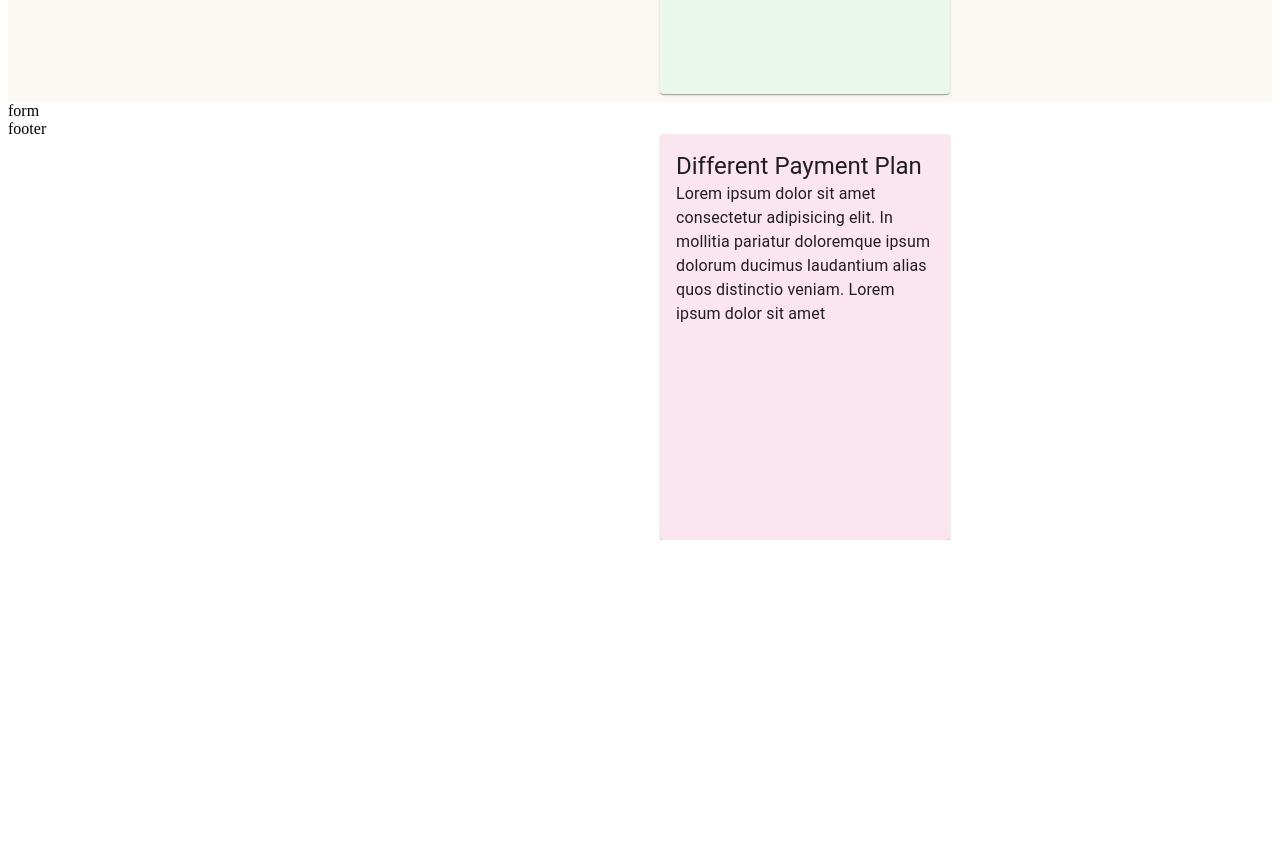
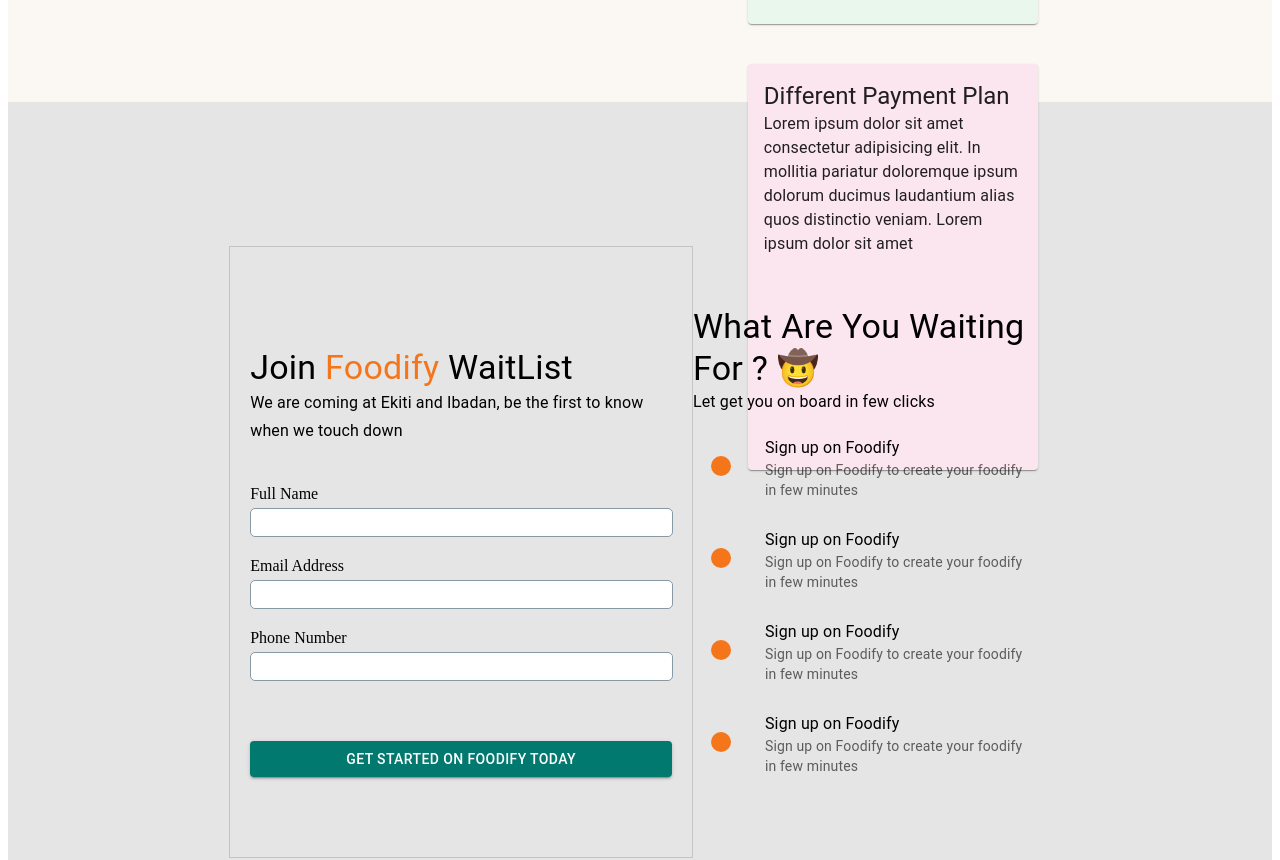
Before and after one commit to Flywox-Studio/Foodify, a React (Vite) app: page / in a window 1280 px wide. Shown: the part 1820-2680 px from the top of the page. Before the commit the page ends 2360 px from the top, so only its background shows below. Built offline with nearby package versions, Linux system fonts and the light colour scheme.

Commit message:
formField & footer section

```diff
--- a/package.json
+++ b/package.json
@@ -12,6 +12,7 @@
   "dependencies": {
     "@emotion/react": "^11.11.0",
     "@emotion/styled": "^11.11.0",
+    "@mui/icons-material": "^5.11.16",
     "@mui/material": "^5.13.3",
     "react": "^18.2.0",
     "react-dom": "^18.2.0"
--- a/src/App.jsx
+++ b/src/App.jsx
@@ -1,5 +1,7 @@
 import './App.css'
 import About from './components/About'
+import Footer from './components/Footer'
+import FormField from './components/FormField'
 import Header from './components/Header'
 import NavBar from './components/NavBar'
 
@@ -9,8 +11,8 @@
       <NavBar />
       <Header />
       <About />
-      <div>form</div>
-      <div>footer</div>
+      <FormField />
+      <Footer />
     </>
   )
 }
--- /dev/null
+++ b/src/components/Footer.jsx
@@ -0,0 +1,28 @@
+import { Typography } from '@mui/material'
+import './footer.css'
+import Brightness1Icon from '@mui/icons-material/Brightness1'
+
+function Footer() {
+  return (
+    <div className="footer">
+      <div className="footerContainer">
+        <Typography variant="h5">
+          Food<span style={{ color: '#f5761a' }}>ify</span>
+        </Typography>
+        <div>
+          <div>
+            <Brightness1Icon />
+            <Brightness1Icon />
+            <Brightness1Icon />
+          </div>
+          <Typography>
+            Lorem ipsum dolor sit amet consectetur adipisicing elit. Ab minus
+            cupiditate maiores expedita.
+          </Typography>
+        </div>
+      </div>
+    </div>
+  )
+}
+
+export default Footer
--- /dev/null
+++ b/src/components/FormField.jsx
@@ -0,0 +1,118 @@
+import {
+  Button,
+  List,
+  ListItem,
+  ListItemAvatar,
+  ListItemIcon,
+  ListItemText,
+  Typography,
+} from '@mui/material'
+import Brightness1Icon from '@mui/icons-material/Brightness1'
+import './form.css'
+export default function FormField() {
+  return (
+    <section>
+      <div className="formContainer">
+        <div className="formText">
+          <Typography variant="h4" mt={10}>
+            Join <span className="food">Foodify</span> WaitList
+          </Typography>
+          <Typography variant="subtitle1" mb={5}>
+            We are coming at Ekiti and Ibadan, be the first to know when we
+            touch down
+          </Typography>
+          <form className="mainForm">
+            <div>
+              <label htmlFor="name" className="block">
+                Full Name
+              </label>
+              <input type="text" id="name" />
+            </div>
+            <div>
+              <label htmlFor="email" className="block">
+                Email Address
+              </label>
+              <input id="email" type="email" />
+            </div>
+
+            <div>
+              <label htmlFor="number" className="block">
+                Phone Number
+              </label>
+              <input type="tel" id="number" />
+            </div>
+
+            <Button
+              sx={{
+                margin: '60px auto',
+                justifyContent: 'center',
+                display: 'block',
+                background: '#01796F',
+                boxSizing: 'border-box',
+                width: '100%',
+              }}
+              variant="contained"
+            >
+              Get Started on Foodify Today
+            </Button>
+          </form>
+        </div>
+        <div className="list">
+          <Typography variant="h4">
+            What Are You Waiting For ? <span>&#129312;</span>
+          </Typography>
+          <Typography variant="body1">
+            Let get you on board in few clicks
+          </Typography>
+
+          <List>
+            <ListItem>
+              <ListItemAvatar variant="rounded">
+                <ListItemIcon>
+                  <Brightness1Icon style={{ color: '#F5761A' }} />
+                </ListItemIcon>
+              </ListItemAvatar>
+              <ListItemText
+                primary="Sign up on Foodify"
+                secondary="Sign up on Foodify to create your foodify in few minutes"
+              />
+            </ListItem>
+            <ListItem>
+              <ListItemAvatar>
+                <ListItemIcon>
+                  <Brightness1Icon style={{ color: '#F5761A' }} />
+                </ListItemIcon>
+              </ListItemAvatar>
+              <ListItemText
+                primary="Sign up on Foodify"
+                secondary="Sign up on Foodify to create your foodify in few minutes"
+              />
+            </ListItem>
+            <ListItem>
+              <ListItemAvatar>
+                <ListItemIcon>
+                  <Brightness1Icon style={{ color: '#F5761A' }} />
+                </ListItemIcon>
+              </ListItemAvatar>
+              <ListItemText
+                primary="Sign up on Foodify"
+                secondary="Sign up on Foodify to create your foodify in few minutes"
+              />
+            </ListItem>
+            <ListItem>
+              <ListItemAvatar>
+                <ListItemIcon>
+                  <Brightness1Icon style={{ color: '#F5761A' }} />
+                </ListItemIcon>
+              </ListItemAvatar>
+              <ListItemText
+                primary="Sign up on Foodify"
+                secondary="Sign up on Foodify to create your foodify in few minutes"
+              />
+            </ListItem>
+          </List>
+        </div>
+      </div>
+    </section>
+  )
+}
--- a/src/components/about.css
+++ b/src/components/about.css
@@ -8,22 +8,19 @@
 .aboutContent {
   display: flex;
   height: 950px;
-  width: 90%;
-  /* align-items: center; */
-  justify-content: center;
-  /* background-color: red; */
+  width: 80%;
+  justify-content: space-between;
 }
 
 .mainText {
   width: 50%;
   height: 300px;
-  margin-top: 350px;
+  margin-top: 300px;
 }
 .card {
   display: flex;
-  height: 300px;
-  margin: 70px;
-
+  width: 50%;
+  justify-content: space-evenly;
   flex-wrap: wrap;
 }
 
--- /dev/null
+++ b/src/components/footer.css
@@ -0,0 +1,12 @@
+.footer {
+  display: flex;
+  justify-content: center;
+  height: 100px;
+  align-items: center;
+}
+.footerContainer {
+  display: flex;
+  width: 80%;
+  justify-content: space-between;
+  align-items: center;
+}
--- /dev/null
+++ b/src/components/form.css
@@ -0,0 +1,41 @@
+section {
+  display: flex;
+  background-color: #e5e5e5;
+
+  justify-content: center;
+  align-items: center;
+}
+.formContainer {
+  height: 900px;
+  width: 65%;
+  align-items: center;
+  display: flex;
+  justify-content: space-between;
+}
+.food {
+  color: #f5761a;
+}
+
+.formText {
+  border: 1px solid #c4c4c4;
+  box-sizing: border-box;
+  padding: 20px;
+}
+.mainForm {
+  box-sizing: border-box;
+  /* padding-right: 20px; */
+}
+.block {
+  display: block;
+  margin-bottom: 5px;
+  margin-top: 20px;
+}
+
+input {
+  width: 97%;
+  padding: 6px;
+  border-radius: 5px;
+  /* outline-color: #8899a6; */
+  border: 1px solid #8899a6;
+  /* outline-width: 1px; */
+}
--- a/src/components/header.css
+++ b/src/components/header.css
@@ -7,7 +7,7 @@
 
 .headerContent {
   /* background-color: bisque; */
-  width: 1700px;
+  width: 80%;
   display: flex;
   align-items: center;
   justify-content: space-between;
```
Also changed, not shown: 1 other file (tests, documents, lock files or other folders).
